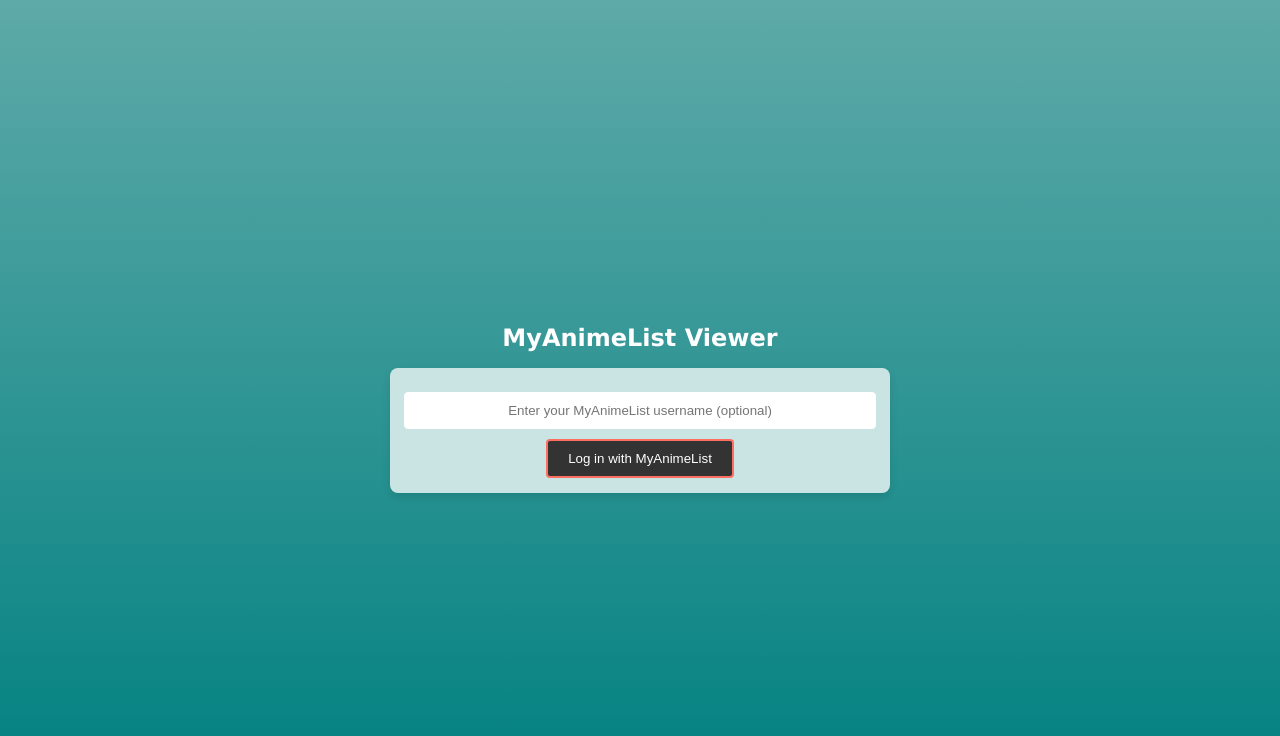
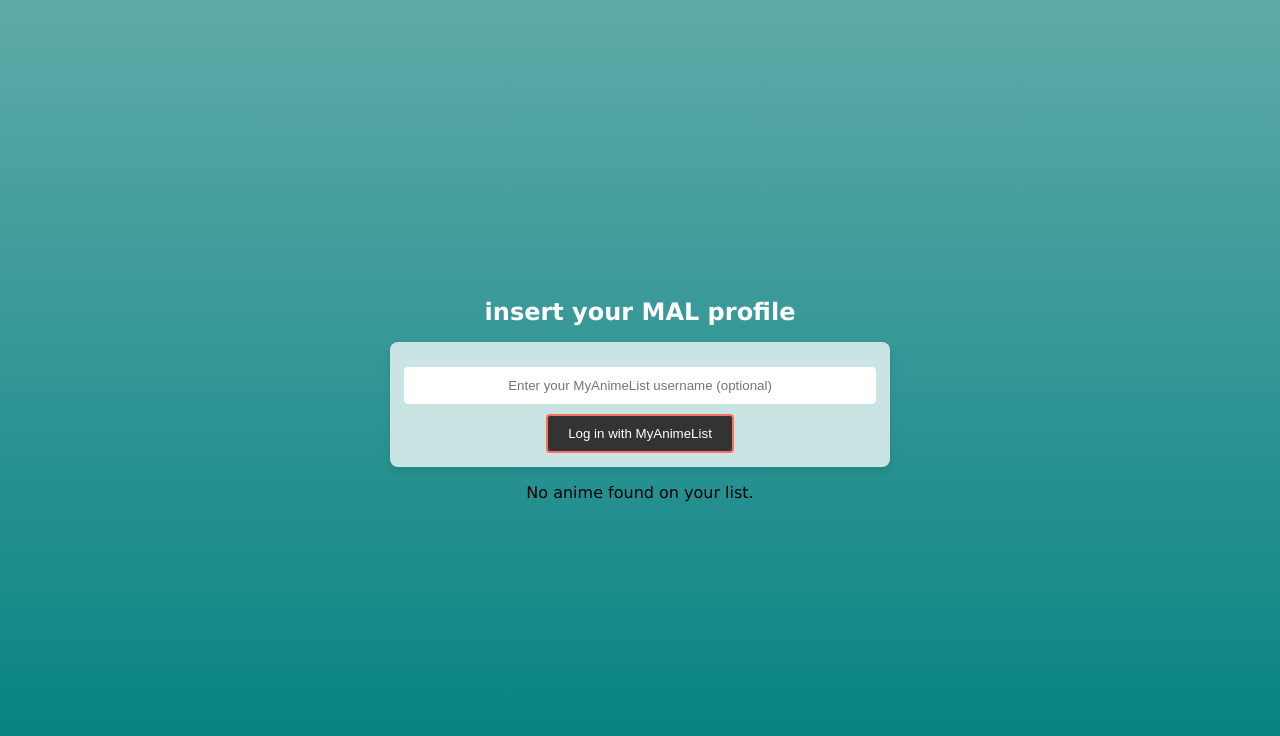
Before and after one commit to Reev132/anime-recommender-2, a React (Vite) app: page / in a window 1280 px wide. Shown: the top 736 px of the page. Built offline with nearby package versions, Linux system fonts and the light colour scheme.

Commit message:
created react component to show anime watched

```diff
--- /dev/null
+++ b/src/AnimeList.jsx
@@ -0,0 +1,22 @@
+import React from "react";
+
+function AnimeList({ animeList }) {
+  if (animeList.length === 0) {
+    return <p>No anime found on your list.</p>;
+  }
+
+  return (
+    <div className="anime-list">
+      <h2>Your Anime List:</h2>
+      <ul>
+        {animeList.map((anime, index) => (
+          <li key={index} className="anime-item">
+            <strong>{anime.node.title}</strong> - {anime.list_status.status}
+          </li>
+        ))}
+      </ul>
+    </div>
+  );
+}
+
+export default AnimeList;
--- a/src/App.jsx
+++ b/src/App.jsx
@@ -1,5 +1,8 @@
 import { useState, useEffect } from "react";
 import "./index.css";
+import Header from "./Header";
+import TestMessage from "./TestMessage";
+import AnimeList from "./AnimeList";
 
 function App() {
   const [username, setUsername] = useState("");
@@ -57,9 +60,7 @@
 
   return (
     <>
-      <header className="header">
-        <h1>MyAnimeList Viewer</h1>
-      </header>
+      <Header />
       <main className="container">
         <div className="outer-square">
           <input
@@ -75,25 +76,10 @@
         </div>
 
         {/* Display Test Message */}
-        {testMessage && (
-          <div className={`test-message ${messageType}`}>
-            <p>{testMessage}</p>
-          </div>
-        )}
+        {testMessage && <TestMessage message={testMessage} type={messageType} />}
 
         {/* Display Anime List */}
-        {animeList.length > 0 && (
-          <div className="anime-list">
-            <h2>Your Anime List:</h2>
-            <ul>
-              {animeList.map((anime, index) => (
-                <li key={index}>
-                  <strong>{anime.node.title}</strong> - {anime.list_status.status}
-                </li>
-              ))}
-            </ul>
-          </div>
-        )}
+        <AnimeList animeList={animeList} />
       </main>
     </>
   );
--- a/src/TestMessage.jsx
+++ b/src/TestMessage.jsx
@@ -1,19 +1,11 @@
+import React from "react";
+
 function TestMessage({ message, type }) {
-    const messageStyle = {
-        color: type === 'error' ? 'red' : 'green',
-        marginTop: '20px',
-        fontWeight: 'bold',
-        padding: '10px',
-        borderRadius: '5px',
-        backgroundColor: type === 'error' ? '#ffe6e6' : '#e6ffe6',
-        textAlign: 'center'
-    };
-
-    return (
-        <div style={messageStyle}>
-            {message}
-        </div>
-    );
+  return (
+    <div className={`test-message ${type}`}>
+      <p>{message}</p>
+    </div>
+  );
 }
 
 export default TestMessage;
```
